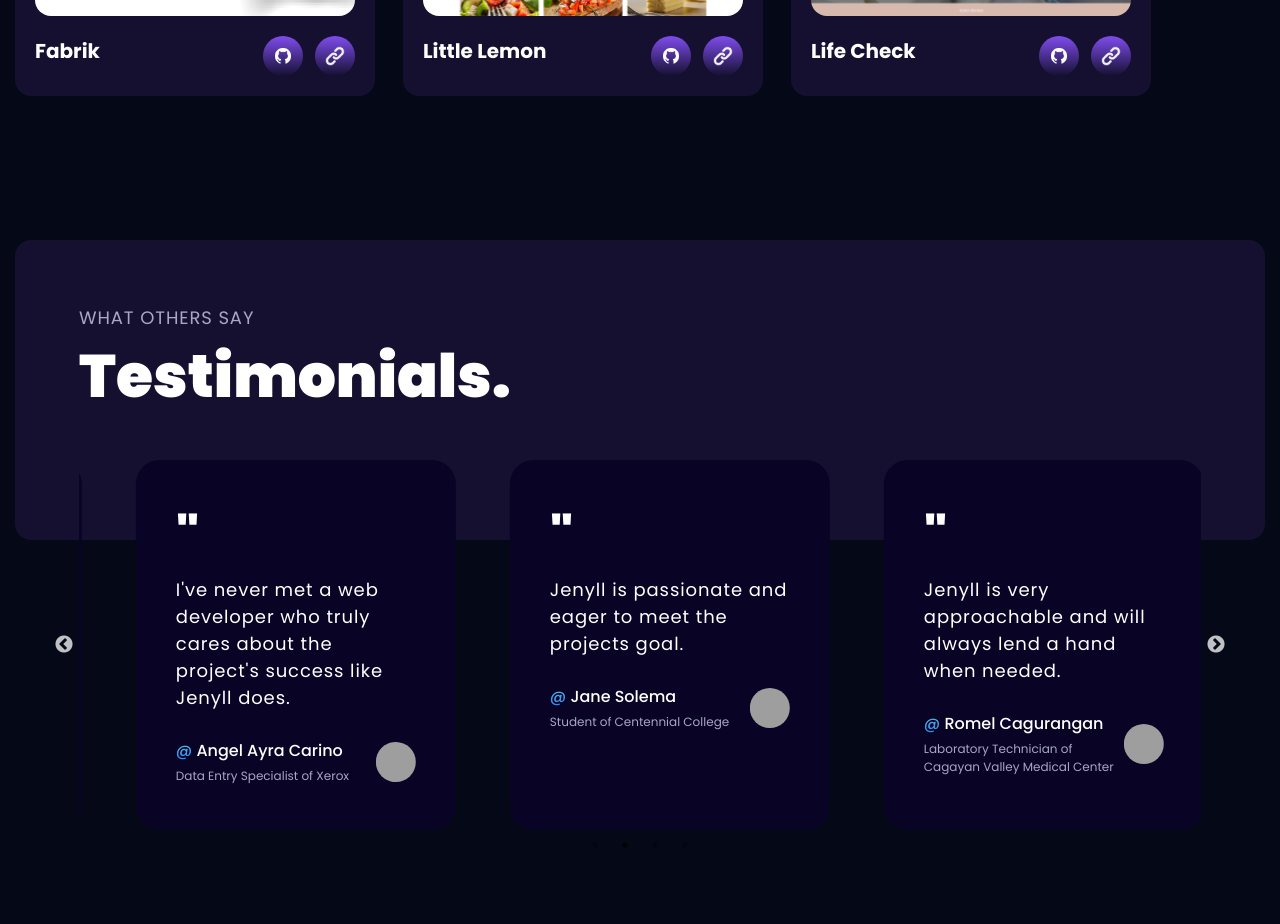
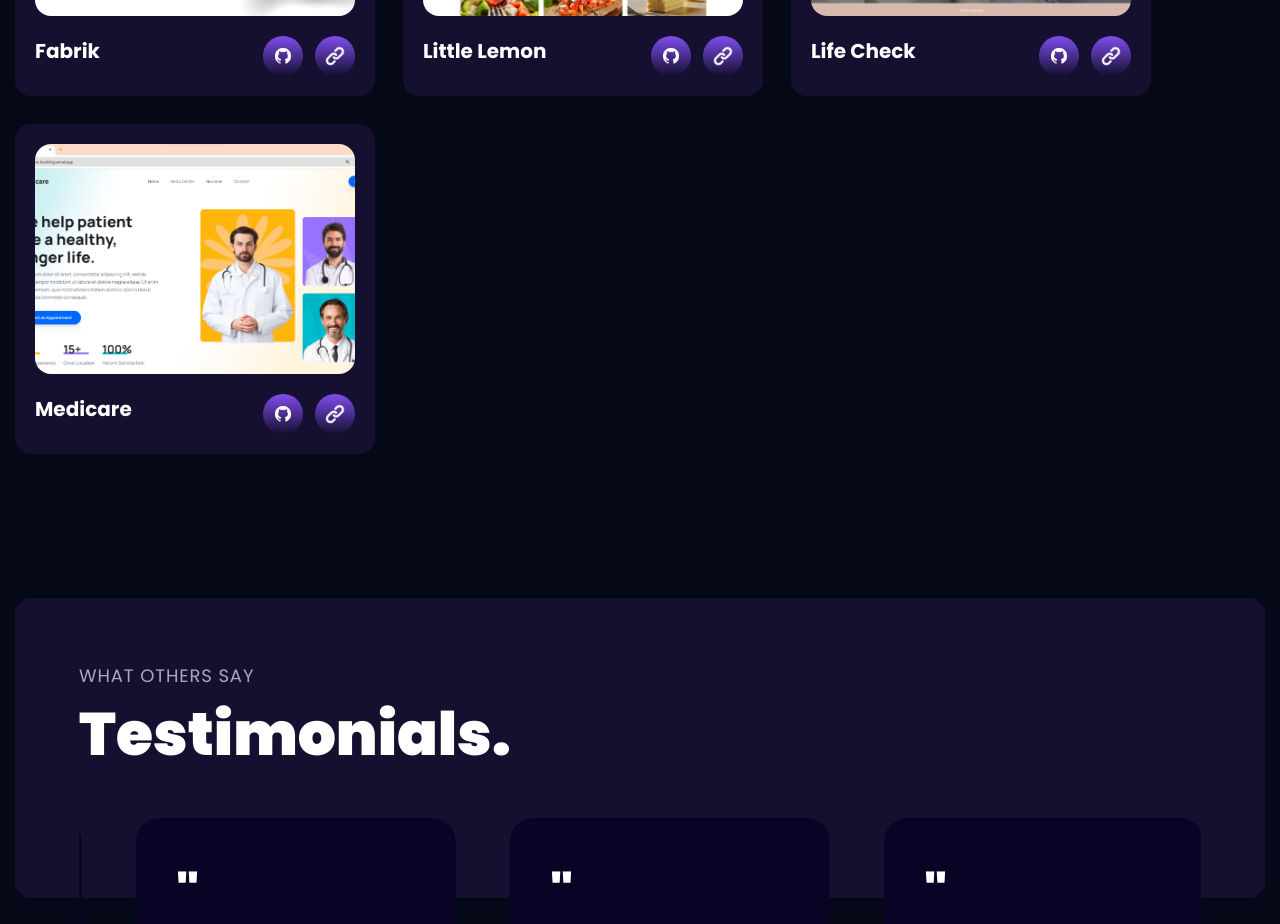
Before and after one commit to Jennovator/Jenyll-Portfolio, a React (Vite) app: page / in a window 1280 px wide. Shown: the part 2480-3404 px from the top of the page. Built offline with nearby package versions, Linux system fonts and the light colour scheme; grey boxes are pictures that could not be loaded.

Commit message:
#update: added new project

```diff
--- a/src/assets/index.js
+++ b/src/assets/index.js
@@ -13,6 +13,7 @@ import designer from "./designer.png";
 import fabrik from "./projects/fabrik.png";
 import littleLemon from "./projects/little-lemon.png";
 import lifeCheck from "./projects/life-check.png";
+import medicare from "./projects/medicare.png";
 import chat from "./chat.png";
 
 import css from "./tech/css.png";
@@ -42,6 +43,7 @@ export {
   fabrik,
   littleLemon,
   lifeCheck,
+  medicare,
   chat,
   css,
   figma,
--- a/src/constants/index.js
+++ b/src/constants/index.js
@@ -3,7 +3,7 @@
 import { FaFacebook, FaLinkedin, FaInstagram, FaGithub } from 'react-icons/fa';
 import { BiHomeAlt, BiUser } from 'react-icons/bi';
 import { BsTelephone, BsBriefcase, BsQuote } from 'react-icons/bs';
-import { web, backend, designer, fabrik, littleLemon, lifeCheck, javascript, html, css, reactjs, threejs, tailwind, nodejs, mongodb, git, figma,} from '../assets';
+import { web, backend, designer, fabrik, littleLemon, lifeCheck, medicare, javascript, html, css, reactjs, threejs, tailwind, nodejs, mongodb, git, figma,} from '../assets';
 
   export const navLinks = [
     {
@@ -194,6 +194,32 @@ import { web, backend, designer, fabrik, littleLemon, lifeCheck, javascript, htm
       source_code_link: "https://github.com/Jennovator/Group4COMP308Project",
       website_link: "https://github.com/Jennovator/Group4COMP308Project"
     },
+    {
+      name: "Medicare",
+      description:
+        "A user-friendly medical platform using React, Tailwind CSS, and Vite to streamline Medicare consultation scheduling. Where patient can find a doctor and book an appointment with them.",
+      tags: [
+        {
+          name: "react",
+          color: "blue-text-gradient",
+        },
+        {
+          name: "nodejs",
+          color: "green-text-gradient",
+        },
+        {
+          name: "express",
+          color: "pink-text-gradient",
+        },
+        {
+          name: "mongodb",
+          color: "orange-text-gradient",
+        }
+      ],
+      image: medicare,
+      source_code_link: "https://github.com/Jennovator/Medicare-Booking",
+      website_link: "https://medicare-booking.vercel.app/"
+    },
   ];
 
   export const testimonials = [
```
Also changed, not shown: src/assets/projects/medicare.png (added).
